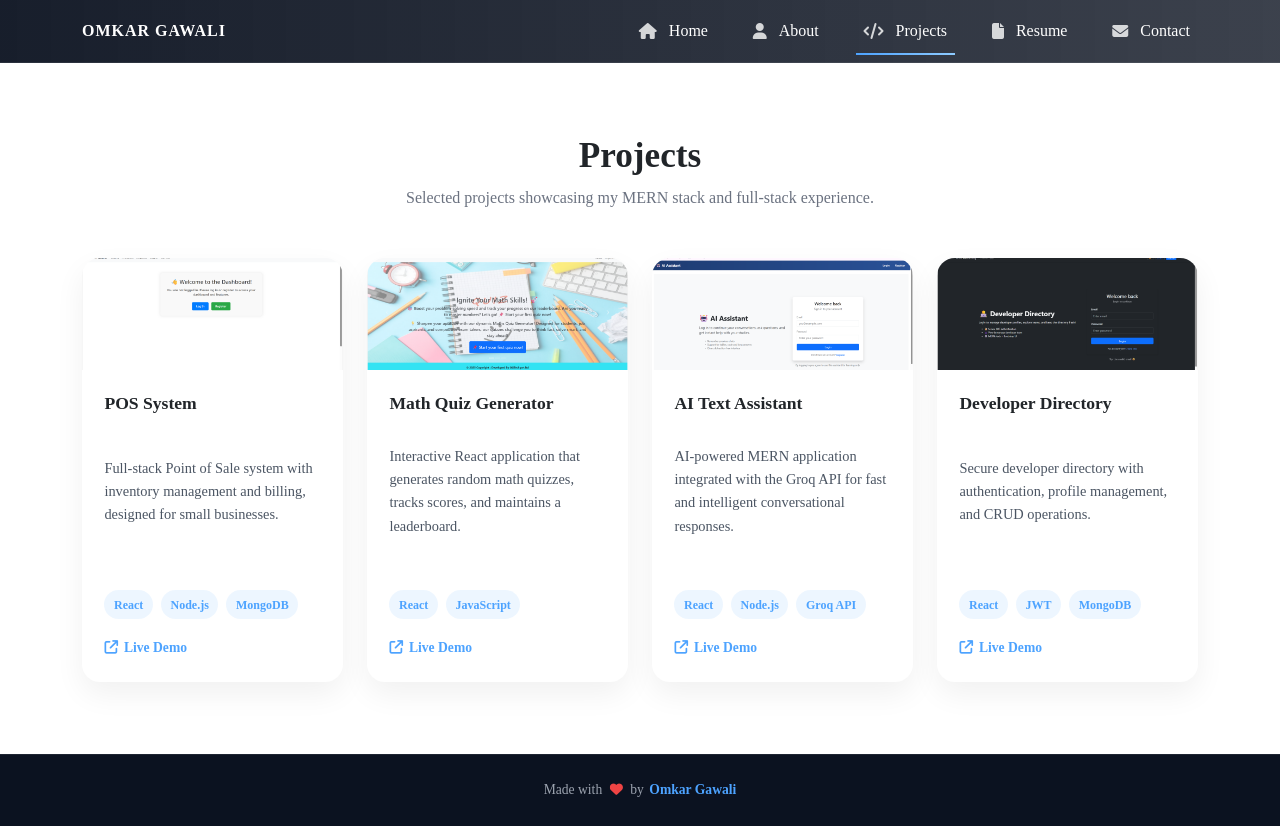
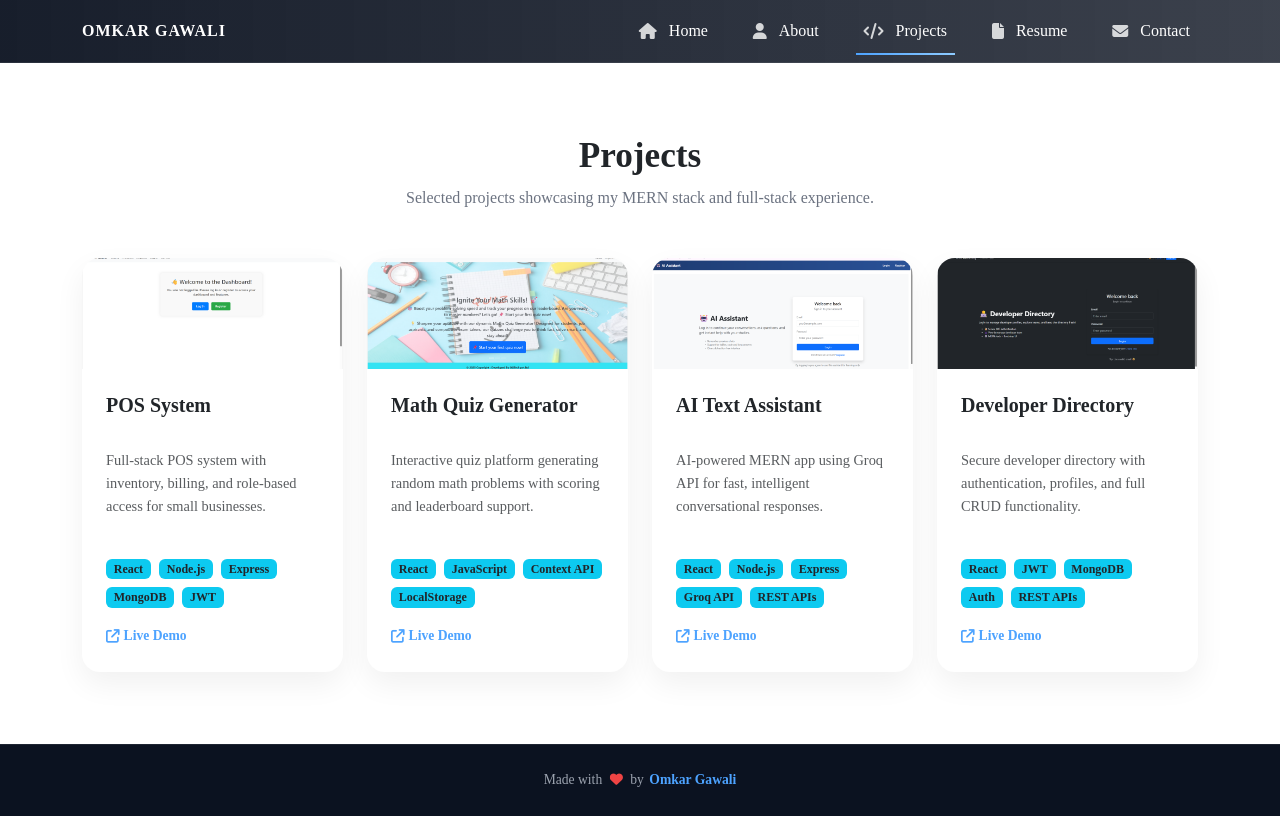
Before and after one commit to Omkar-Gawali/omkargawali, a Next.js app: page /projects in a window 1280 px wide. Built offline with nearby package versions, Linux system fonts and the light colour scheme.

Commit message:
UI Changes done

```diff
--- a/app/globals.css
+++ b/app/globals.css
@@ -520,11 +520,11 @@ body{
 }
 
 .edu-card {
-  background: #ffffff;
-  padding: 1.6rem;
+  position: relative;
+  background: #fff;
+  padding: 24px;
   border-radius: 16px;
-  position: relative;
-  box-shadow: 0 8px 24px rgba(0, 0, 0, 0.05);
+  box-shadow: 0 10px 25px rgba(0,0,0,0.06);
 }
 
 .edu-card h4 {
@@ -539,27 +539,24 @@ body{
 }
 
 .edu-duration {
-  display: inline-block;
+  /* display: inline-block; */
   font-size: 0.8rem;
   margin-top: 0.6rem;
   color: var(--blue-main);
 }
 
 .edu-badge {
-  position: absolute;
   top: 16px;
   right: 16px;
-  background: linear-gradient(
-    90deg,
-    var(--blue-main),
-    var(--blue-light)
-  );
+  display: inline;
+  background: linear-gradient(135deg, #60a5fa, #3b82f6);
   color: #fff;
-  padding: 0.25rem 0.6rem;
+  padding: 6px 12px;
+  font-size: 0.85rem;
+  font-weight: 600;
   border-radius: 999px;
-  font-size: 0.75rem;
-  font-weight: 700;
 }
+
 
 @media (max-width: 767px) {
   .about-section {
@@ -623,7 +620,6 @@ body{
 .project-body p {
   display: flex;
   align-items: center;
-  /* border: 2px solid black; */
   font-size: 0.9rem;
   color: #4b5563;
   line-height: 1.6;
--- a/app/projects/page.tsx
+++ b/app/projects/page.tsx
@@ -15,30 +15,37 @@ export default function Projects() {
 
         <div className="row g-4 mt-4">
           {/* PROJECT 1 */}
-          <div className="col-md-6 col-lg-3">
+          <div className="col-12 col-md-6 col-lg-3">
             <article className="project-card h-100">
               <div className="project-thumb">
-                <img src="/img/mern-pos-app.png" alt="POS System" />
+                <img
+                  src="/img/mern-pos-app.png"
+                  alt="POS System"
+                  className="img-fluid"
+                />
               </div>
 
-              <div className="project-body">
-                <h3>POS System</h3>
-                <p>
-                  Full-stack Point of Sale system with inventory management and
-                  billing, designed for small businesses.
+              <div className="project-body d-flex flex-column p-4 h-100">
+                <h5 className="fw-semibold mb-2">POS System</h5>
+
+                <p className="text-muted small mb-3">
+                  Full-stack POS system with inventory, billing, and role-based
+                  access for small businesses.
                 </p>
 
-                <div className="project-tags">
-                  <span>React</span>
-                  <span>Node.js</span>
-                  <span>MongoDB</span>
+                <div className="d-flex flex-wrap gap-2 mb-3">
+                  <span className="badge bg-info text-dark">React</span>
+                  <span className="badge bg-info text-dark">Node.js</span>
+                  <span className="badge bg-info text-dark">Express</span>
+                  <span className="badge bg-info text-dark">MongoDB</span>
+                  <span className="badge bg-info text-dark">JWT</span>
                 </div>
 
-                <div className="project-actions">
+                <div className="mt-auto">
                   <a
                     href="https://mern-pos-app.vercel.app"
                     target="_blank"
-                    className="project-link"
+                    className="project-link d-inline-flex align-items-center gap-1"
                   >
                     <i className="fa-solid fa-arrow-up-right-from-square"></i>
                     Live Demo
@@ -49,29 +56,36 @@ export default function Projects() {
           </div>
 
           {/* PROJECT 2 */}
-          <div className="col-md-6 col-lg-3">
+          <div className="col-12 col-md-6 col-lg-3">
             <article className="project-card h-100">
               <div className="project-thumb">
-                <img src="/img/mern-mqa-app.png" alt="Math Quiz Generator" />
+                <img
+                  src="/img/mern-mqa-app.png"
+                  alt="Math Quiz Generator"
+                  className="img-fluid"
+                />
               </div>
 
-              <div className="project-body">
-                <h3>Math Quiz Generator</h3>
-                <p>
-                  Interactive React application that generates random math
-                  quizzes, tracks scores, and maintains a leaderboard.
+              <div className="project-body d-flex flex-column p-4 h-100">
+                <h5 className="fw-semibold mb-2">Math Quiz Generator</h5>
+
+                <p className="text-muted small mb-3">
+                  Interactive quiz platform generating random math problems with
+                  scoring and leaderboard support.
                 </p>
 
-                <div className="project-tags">
-                  <span>React</span>
-                  <span>JavaScript</span>
+                <div className="d-flex flex-wrap gap-2 mb-3">
+                  <span className="badge bg-info text-dark">React</span>
+                  <span className="badge bg-info text-dark">JavaScript</span>
+                  <span className="badge bg-info text-dark">Context API</span>
+                  <span className="badge bg-info text-dark">LocalStorage</span>
                 </div>
 
-                <div className="project-actions">
+                <div className="mt-auto">
                   <a
                     href="https://mern-mqa-app.vercel.app"
                     target="_blank"
-                    className="project-link"
+                    className="project-link d-inline-flex align-items-center gap-1"
                   >
                     <i className="fa-solid fa-arrow-up-right-from-square"></i>
                     Live Demo
@@ -82,30 +96,37 @@ export default function Projects() {
           </div>
 
           {/* PROJECT 3 */}
-          <div className="col-md-6 col-lg-3">
+          <div className="col-12 col-md-6 col-lg-3">
             <article className="project-card h-100">
               <div className="project-thumb">
-                <img src="/img/mern-ai-assistant.png" alt="AI Text Assistant" />
+                <img
+                  src="/img/mern-ai-assistant.png"
+                  alt="AI Text Assistant"
+                  className="img-fluid"
+                />
               </div>
 
-              <div className="project-body">
-                <h3>AI Text Assistant</h3>
-                <p>
-                  AI-powered MERN application integrated with the Groq API for
-                  fast and intelligent conversational responses.
+              <div className="project-body d-flex flex-column p-4 h-100">
+                <h5 className="fw-semibold mb-2">AI Text Assistant</h5>
+
+                <p className="text-muted small mb-3">
+                  AI-powered MERN app using Groq API for fast, intelligent
+                  conversational responses.
                 </p>
 
-                <div className="project-tags">
-                  <span>React</span>
-                  <span>Node.js</span>
-                  <span>Groq API</span>
+                <div className="d-flex flex-wrap gap-2 mb-3">
+                  <span className="badge bg-info text-dark">React</span>
+                  <span className="badge bg-info text-dark">Node.js</span>
+                  <span className="badge bg-info text-dark">Express</span>
+                  <span className="badge bg-info text-dark">Groq API</span>
+                  <span className="badge bg-info text-dark">REST APIs</span>
                 </div>
 
-                <div className="project-actions">
+                <div className="mt-auto">
                   <a
                     href="https://mern-ai-assistant-orpin.vercel.app"
                     target="_blank"
-                    className="project-link"
+                    className="project-link d-inline-flex align-items-center gap-1"
                   >
                     <i className="fa-solid fa-arrow-up-right-from-square"></i>
                     Live Demo
@@ -116,33 +137,37 @@ export default function Projects() {
           </div>
 
           {/* PROJECT 4 */}
-          <div className="col-md-6 col-lg-3">
+          <div className="col-12 col-md-6 col-lg-3">
             <article className="project-card h-100">
               <div className="project-thumb">
                 <img
                   src="/img/mern-dev-directory.png"
                   alt="Developer Directory"
+                  className="img-fluid"
                 />
               </div>
 
-              <div className="project-body">
-                <h3>Developer Directory</h3>
-                <p>
-                  Secure developer directory with authentication, profile
-                  management, and CRUD operations.
+              <div className="project-body d-flex flex-column p-4 h-100">
+                <h5 className="fw-semibold mb-2">Developer Directory</h5>
+
+                <p className="text-muted small mb-3">
+                  Secure developer directory with authentication, profiles, and
+                  full CRUD functionality.
                 </p>
 
-                <div className="project-tags">
-                  <span>React</span>
-                  <span>JWT</span>
-                  <span>MongoDB</span>
+                <div className="d-flex flex-wrap gap-2 mb-3">
+                  <span className="badge bg-info text-dark">React</span>
+                  <span className="badge bg-info text-dark">JWT</span>
+                  <span className="badge bg-info text-dark">MongoDB</span>
+                  <span className="badge bg-info text-dark">Auth</span>
+                  <span className="badge bg-info text-dark">REST APIs</span>
                 </div>
 
-                <div className="project-actions">
+                <div className="mt-auto">
                   <a
                     href="https://mern-dev-directory.vercel.app"
                     target="_blank"
-                    className="project-link"
+                    className="project-link d-inline-flex align-items-center gap-1"
                   >
                     <i className="fa-solid fa-arrow-up-right-from-square"></i>
                     Live Demo
```
Also changed, not shown: app/about/page.tsx (+64 -21 lines).
